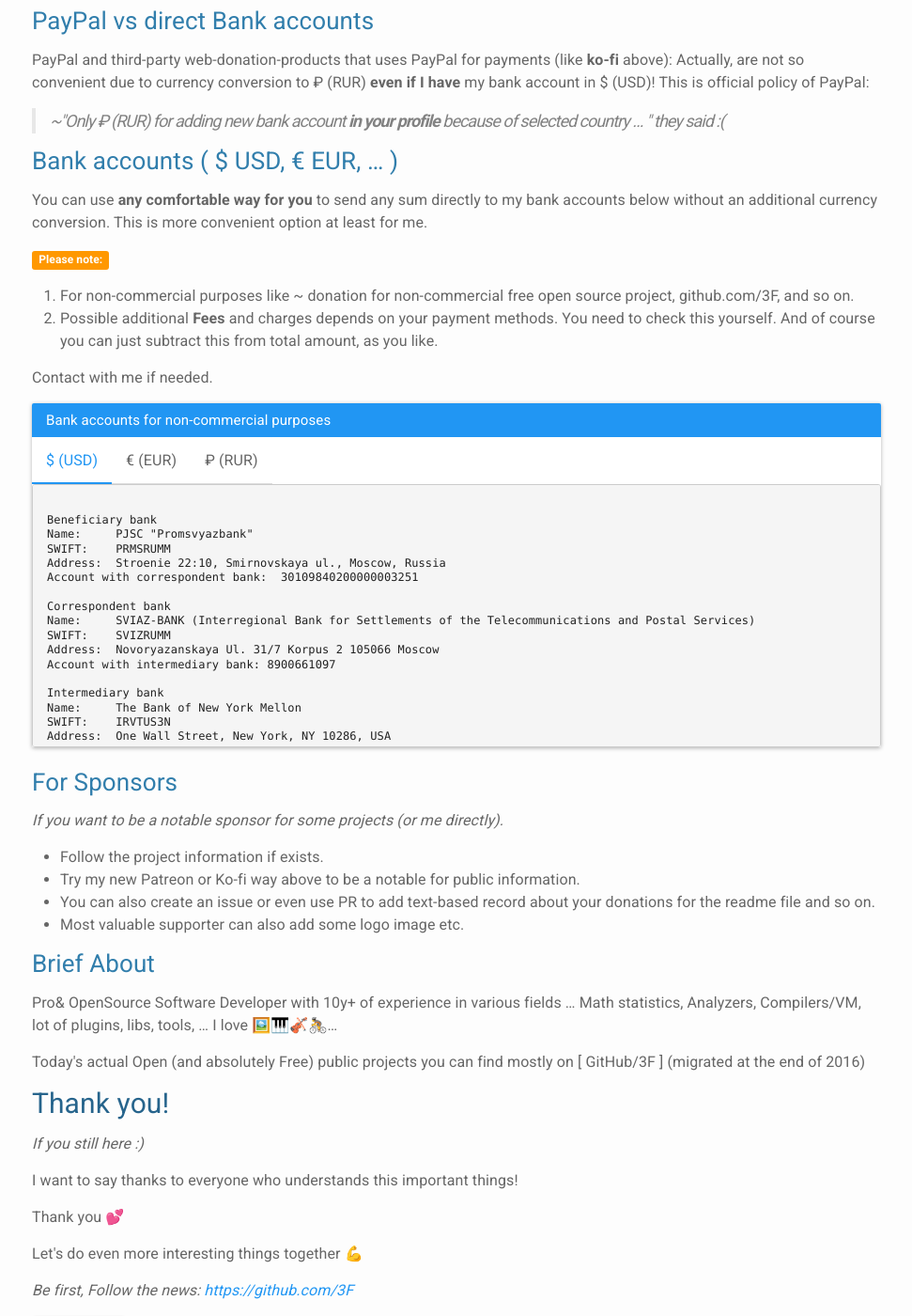
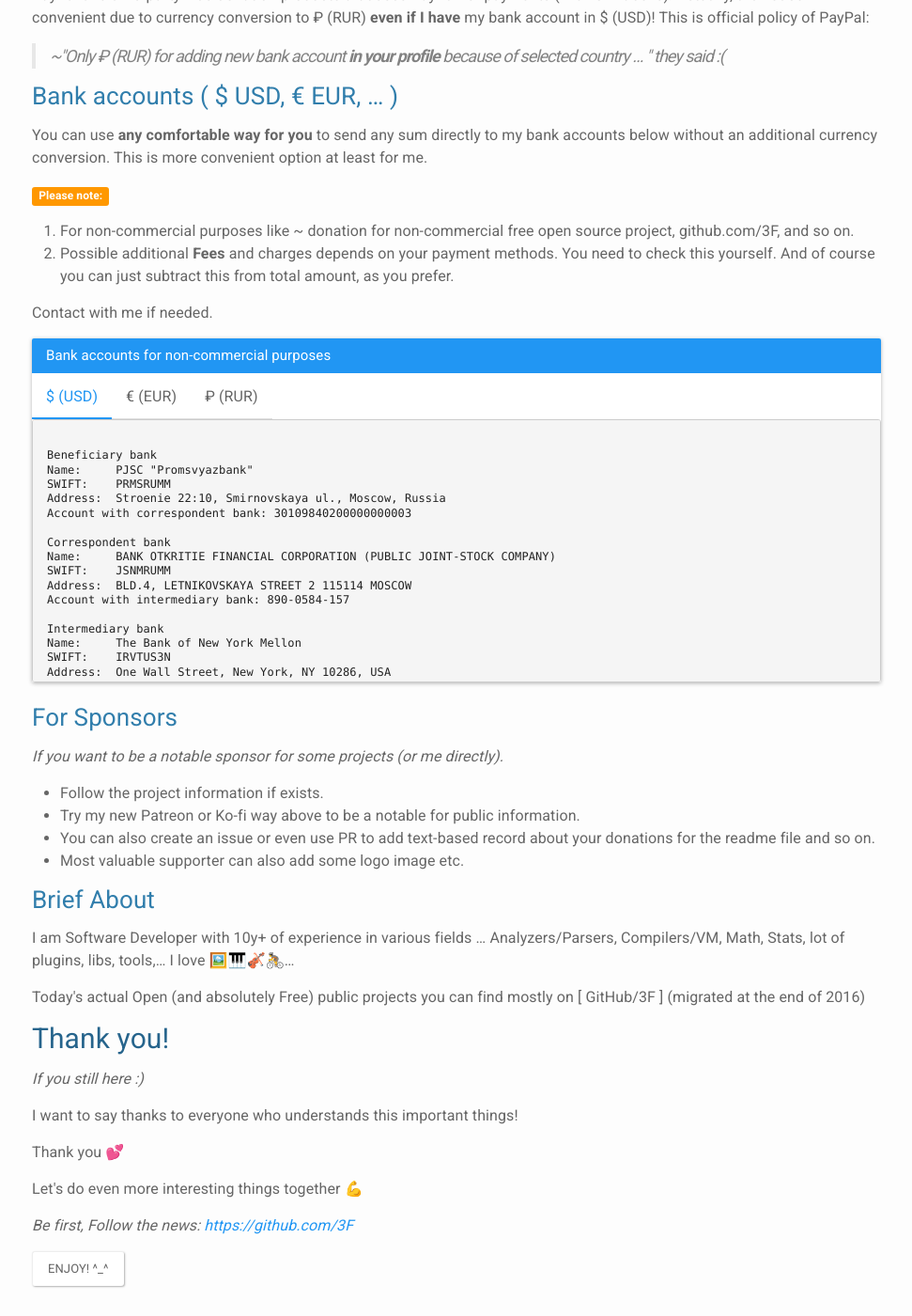
Before and after one commit to 3F/3F.github.io, a Jekyll site: the page built from Donation.md, in a window 1280 px wide and 1400 px high, scrolled down 1783 px. Shown: the whole window at 94% size, without its empty margins (154-1125 px from the left). Built offline with Jekyll 4.4.1, drawn with Linux system fonts in a browser that asks for light colours; nearby versions of some CDN libraries; some of the changed text lies outside the part shown.

Commit message:
Updated correspondent bank account for USD

````diff
--- a/Donation.md
+++ b/Donation.md
@@ -9,28 +9,26 @@
 
 Let's try to develop more Free Software and lot of Other Awesome things For everyone!
 
-*`n e w`* <br /> <a href='https://ko-fi.com/R5R1W3WV' target='_blank'><img height='36' style='border:0px;height:36px;' src='https://az743702.vo.msecnd.net/cdn/kofi1.png?v=2' border='0' alt='Buy Me a Coffee at ko-fi.com' /></a> | *`n e w`* <br /> <a href="https://www.patreon.com/bePatron?u=20501320"><img height='36' style='border:0px;height:36px;' src='/img/become_a_patron_button.png' border='0' alt="Become a Patron" /></a> | PayPal [![Donate](https://www.paypalobjects.com/en_US/i/btn/btn_donate_SM.gif)](https://www.paypal.com/cgi-bin/webscr?cmd=_donations&business=x-3F%40outlook%2ecom&lc=US&item_name=GitHub%2F3F&currency_code=USD&bn=PP%2dDonationsBF%3abtn_donate_SM%2egif%3aNonHosted) | Bank accounts
+*`n e w`* <br /> <a href='https://ko-fi.com/R5R1W3WV' target='_blank'><img height='36' style='border:0px;height:36px;' src='https://az743702.vo.msecnd.net/cdn/kofi1.png?v=2' border='0' alt='Buy Me a Coffee at ko-fi.com' /></a> | *`n e w`* <br /> <a href="https://www.patreon.com/bePatron?u=20501320"><img height='36' style='border:0px;height:36px;' src='/img/become_a_patron_button.png' border='0' alt="Become a Patron" /></a> | PayPal [![Donate](https://www.paypalobjects.com/en_US/i/btn/btn_donate_SM.gif)](https://www.paypal.com/cgi-bin/webscr?cmd=_donations&business=x-3F%40outlook%2ecom&lc=US&item_name=GitHub%2F3F&currency_code=USD&bn=PP%2dDonationsBF%3abtn_donate_SM%2egif%3aNonHosted) | Bank accounts for non-commercial purposes
 --------------|-------------|-------|------
-[ko-fi.com/**github3f**](https://ko-fi.com/github3f) | [patreon.com/**GitHub3F**](https://www.patreon.com/GitHub3F) | *`n e w`* <br /> [**(x-3F@outlook.com)**](https://www.paypal.com/cgi-bin/webscr?cmd=_donations&business=x-3F%40outlook%2ecom&lc=US&item_name=GitHub%2F3F&currency_code=USD&bn=PP%2dDonationsBF%3abtn_donate_SM%2egif%3aNonHosted) | [ [$ USD](#iUSD) ]
+[ko-fi.com/**github3f**](https://ko-fi.com/github3f) | [patreon.com/**GitHub3F**](https://www.patreon.com/GitHub3F) | *`n e w`* &nbsp; [**(x-3F@outlook.com)**](https://www.paypal.com/cgi-bin/webscr?cmd=_donations&business=x-3F%40outlook%2ecom&lc=US&item_name=GitHub%2F3F&currency_code=USD&bn=PP%2dDonationsBF%3abtn_donate_SM%2egif%3aNonHosted) | [ [$ USD](#iUSD) ]
  &nbsp; | &nbsp; | [*(entry.reg@gmail.com)*](https://www.paypal.com/cgi-bin/webscr?cmd=_donations&business=entry%2ereg%40gmail%2ecom&lc=US&item_name=Open%20Source%20GitHub%2F3F&currency_code=USD&bn=PP%2dDonationsBF%3abtn_donate_SM%2egif%3aNonHosted) | [ [₽ RUR](#iRUR) ]
- &nbsp; | &nbsp; | *`n e w`* <br /> [paypal.me/**GitHub3F**](https://www.paypal.me/GitHub3F) | [ [€ EUR](#iEUR) ]
+ &nbsp; | &nbsp; | *`n e w`* &nbsp; [paypal.me/**GitHub3F**](https://www.paypal.me/GitHub3F) | [ [€ EUR](#iEUR) ]
 
 This is me [GitHub/3F](https://github.com/3F) and I want to be able to do more Open Source Projects and more for Open Source at all.
 
-Feel the real freedom when using my free programs, tools, source codes, projects support, documentations, and lot of other related things.
+Feel the real freedom when using my free programs, tools, source codes, projects support, documentations, and lot of other related things. Because no Ads! no Spam! no Scam! no Trojans! only the best things from my professional [10+ years skills](#brief-about).
 
-No Ads! no Spam! no Scam! no Trojans! only the best things from my professional 10+ years skills (see below).
+And this is my non-commercial activity 'as is' which *completely non-profit* for me o_o' My personal **non-profit aspirations that survives on donations.** *Because this is my personal time to develop anything, or to explain something (+ examples etc).*
 
-And this is my non-commercial activity 'as is' which *completely non-profit* for me o_o'
-
-My personal **non-profit aspirations that survives on donations.** *Because this is my personal time to develop anything, or to explaining something (including examples etc.).*
-
-Your support really helps to keep all this are open and free and moreover helps me to continue. Or just for really "Thank you, Denis"!
+Your support really helps keep all this *free* and even *open*! Moreover helps me to continue; Or just for "Thank you, Denis"!
 
 Any donations are welcomed, even for bugs ☕ coffee first you know :)
-Enjoy with me ^_^
+Enjoy with me ^_^ Contact with me: [{{ site.email }}](mailto:{{ site.email }})
 
-Contact with me: [{{ site.email }}](mailto:{{ site.email }})
+<br />
+
+*Any commercial organisations **must** consider donations based on their profit or any their benefit when using `"me"` and my free products!* Thanks!
 
 <br />
 
@@ -42,7 +40,7 @@
 
 * [https://twitter.com/GitHub3F/status/1163581512366874625](https://twitter.com/GitHub3F/status/1163581512366874625) (this is a **wrong** *Donationware* software)
 
-`Please` [report me](mailto:{{ site.email }}) if you've noticed some problem or question related to donation method or something else.
+Please [report me](mailto:{{ site.email }}) if you've noticed some problem or question related to donation method or something else.
 
 ## My Copyrights
 
@@ -51,10 +49,10 @@
 * **`{{ site.email }}`** ( same for github.com/3F at January 2020; all public communications )
 * [`{{ site.email0 }}`](https://twitter.com/GitHub3F/status/1204167272312512512) ( *obsolete* as of 2020 [[?](https://twitter.com/GitHub3F/status/1204167272312512512)] )
 
-Some of the possible in past and today, such as:
+You can find some of the possible in past or today's, such as:
 
 ```
-Copyright (c) 2014-2019  Denis Kuzmin < x-3F@outlook.com > GitHub/3F
+Copyright (c) 2014-2020  Denis Kuzmin < x-3F@outlook.com > GitHub/3F
 ```
 
 ```
@@ -91,7 +89,7 @@
 
 <span class="label label-warning">Please note:</span>
 1. For non-commercial purposes like ~ donation for non-commercial free open source project, github.com/3F, and so on.
-2. Possible additional **Fees** and charges depends on your payment methods. You need to check this yourself. And of course you can just subtract this from total amount, as you like.
+2. Possible additional **Fees** and charges depends on your payment methods. You need to check this yourself. And of course you can just subtract this from total amount, as you prefer.
 
 Contact with me if needed.
 
@@ -113,13 +111,13 @@
 Name:     PJSC "Promsvyazbank"
 SWIFT:    PRMSRUMM
 Address:  Stroenie 22:10, Smirnovskaya ul., Moscow, Russia
-Account with correspondent bank:  30109840200000003251
+Account with correspondent bank: 30109840200000000003
 
 Correspondent bank
-Name:     SVIAZ-BANK (Interregional Bank for Settlements of the Telecommunications and Postal Services)
-SWIFT:    SVIZRUMM
-Address:  Novoryazanskaya Ul. 31/7 Korpus 2 105066 Moscow
-Account with intermediary bank: 8900661097
+Name:     BANK OTKRITIE FINANCIAL CORPORATION (PUBLIC JOINT-STOCK COMPANY)
+SWIFT:    JSNMRUMM
+Address:  BLD.4, LETNIKOVSKAYA STREET 2 115114 MOSCOW
+Account with intermediary bank: 890-0584-157
 
 Intermediary bank
 Name:     The Bank of New York Mellon
@@ -138,7 +136,7 @@
 Name:     PJSC "Promsvyazbank"
 SWIFT:    PRMSRUMM
 Address:  Stroenie 22:10, Smirnovskaya ul., Moscow, Russia
-Account with correspondent bank:  0103495016
+Account with correspondent bank: 0103495016
 
 Correspondent bank
 Name:     VTB BANK (EUROPE) SE
@@ -204,7 +202,7 @@
 
 ### Brief About
 
-Pro& OpenSource Software Developer with 10y+ of experience in various fields ... Math statistics, Analyzers, Compilers/VM, lot of plugins, libs, tools, … I love 🖼️🎹🎻🚴‍…
+I am Software Developer with 10y+ of experience in various fields ... Analyzers/Parsers, Compilers/VM, Math, Stats, lot of plugins, libs, tools,… I love 🖼️🎹🎻🚴‍…
 
 Today's actual Open (and absolutely Free) public projects you can find mostly on [ GitHub/3F ]
 (migrated at the end of 2016)
````
